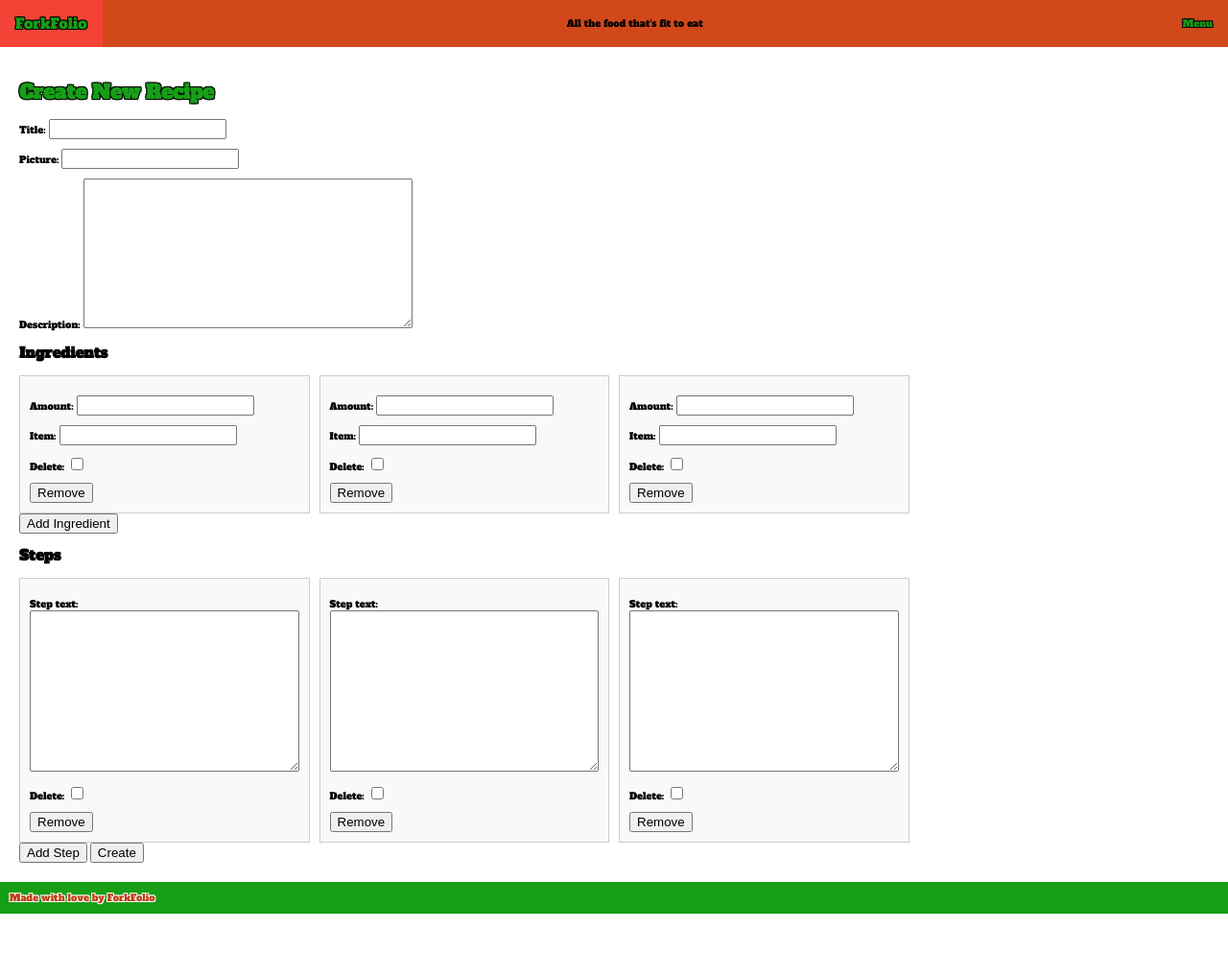
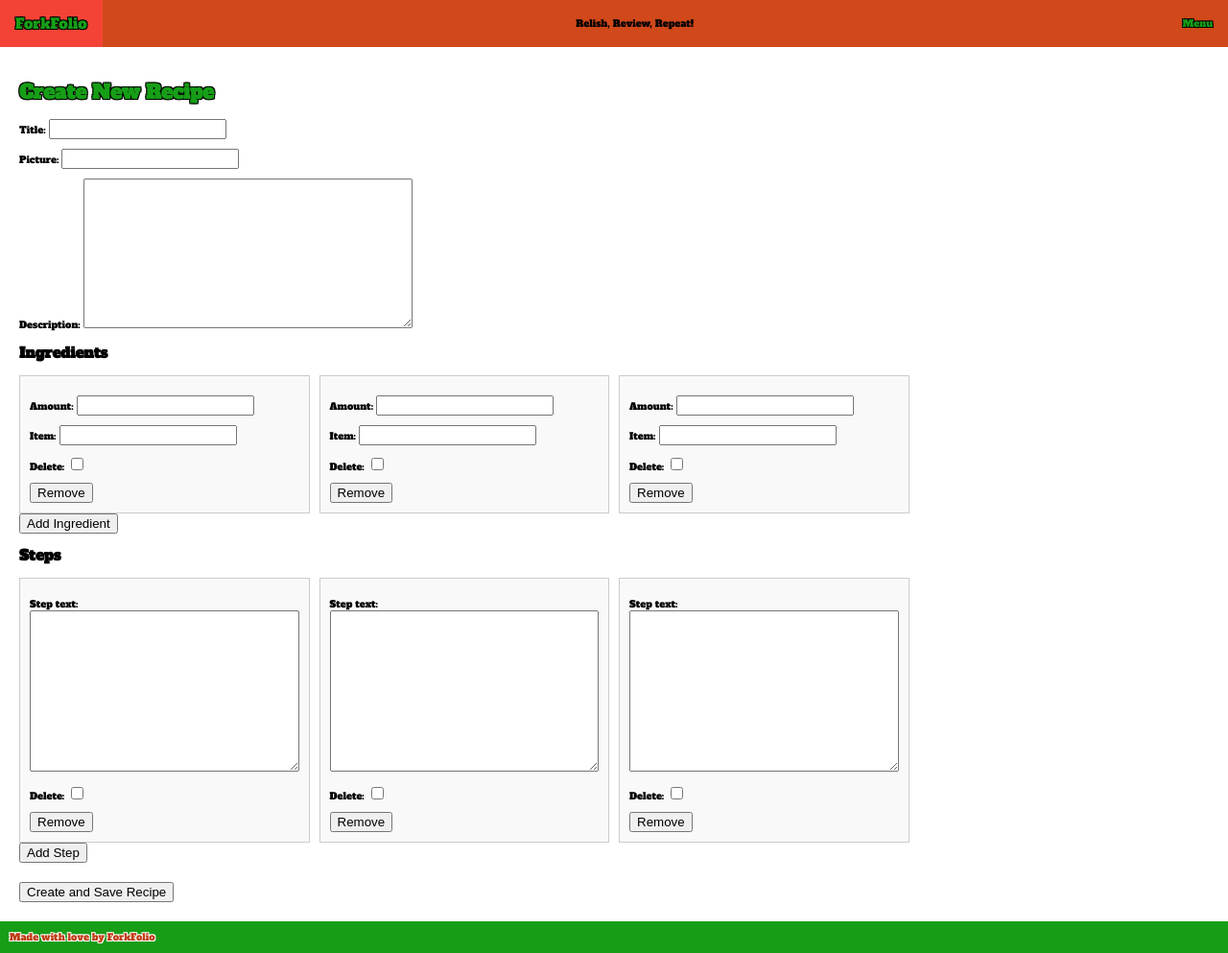
Before and after one commit to simankim2/ForkFolio, a Django app: page /recipes/create/ in a window 1280 px wide. Shown: the whole page at 96% size. Before the commit the page ends 952 px from the top, so only its background shows below. Run offline with Django 5.2, Linux system fonts and the light colour scheme; a user stored in the database is signed in; parts of the project's set-up code (start-up, migrations or seed data) failed here and were passed over.

Commit message:
Adjustments for general bug fixes

```diff
--- a/recipes/forms.py
+++ b/recipes/forms.py
@@ -77,8 +77,4 @@ class ProfileForm(ModelForm):
 
     def clean(self):
         cleaned_data = super().clean()
-        picture = cleaned_data.get('profile_picture')
-        picture_url = cleaned_data.get('profile_picture_url')
-        if not picture and not picture_url:
-            raise forms.ValidationError("You must provide either a profile picture or a URL.")
         return cleaned_data
--- a/recipes/templates/base.html
+++ b/recipes/templates/base.html
@@ -16,7 +16,7 @@
     <nav>
       <div class="nav-container">
         <a class="nav-link main-page-link" href="{% url 'recipe_list' %}">ForkFolio</a>
-        <div>All the food that's fit to eat</div>
+        <div>Relish, Review, Repeat!</div>
         <div class="dropdown">
           <button class="dropbtn">Menu</button>
           <div class="dropdown-content">
--- a/recipes/templates/recipes/create.html
+++ b/recipes/templates/recipes/create.html
@@ -52,8 +52,9 @@ ForkFolio - Create Recipe
               <button type="button" class="remove-step">Remove</button>
           </div>
       </div>
-
-        <button type="submit">Create</button>
+      <div style="padding-top: 20px">
+        <button type="submit">Create and Save Recipe</button>
+      </div>
     </form>
 </main>
 {% endblock content %}
```
Also changed, not shown: db.sqlite3, media/profile_pictures/Sephiroth_lKIKpUo.jpg (added).
